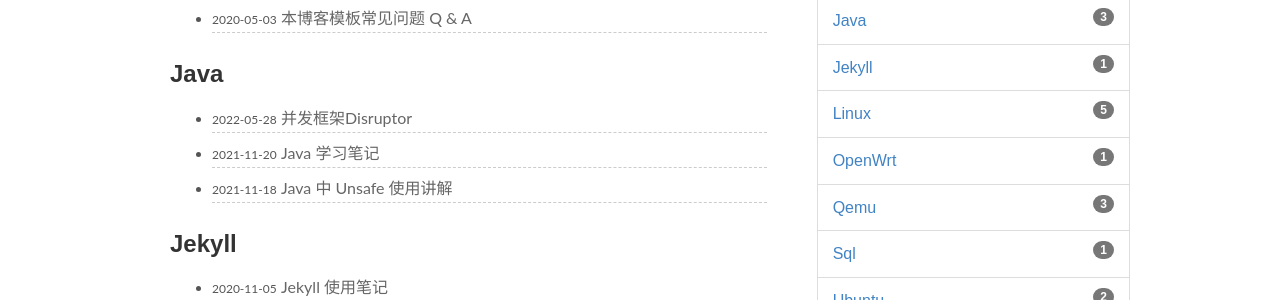
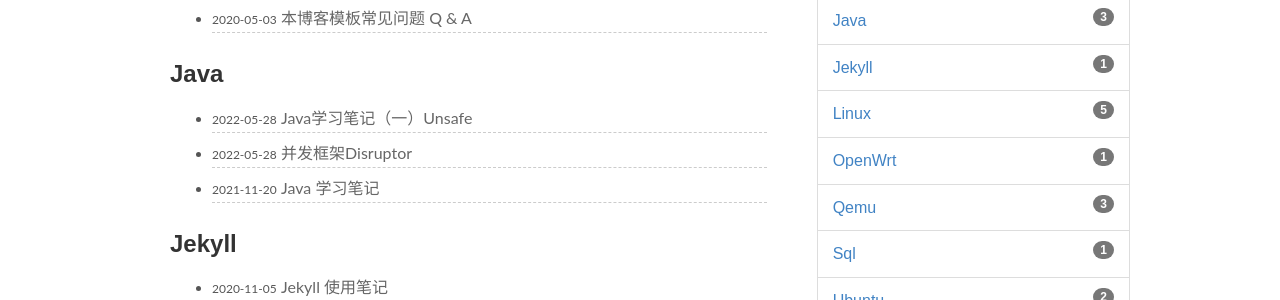
Before and after one commit to hsfengbyte/hsfengbyte.github.io.old, a Jekyll site: the page built from pages/categories.md, in a window 1280 px wide. Shown: the part 430-730 px from the top of the page. Built offline with Jekyll 4.4.1, drawn with Linux system fonts in a browser that asks for light colours.

Commit message:
Java学习笔记 Unsafe

```diff
--- a/_posts/2021-11-18-java-unsafe.md
+++ b/_posts/2022-05-28-java-unsafe.md
@@ -1,6 +1,6 @@
 ---
 layout: post
-title: Java 中 Unsafe 使用讲解
+title: Java学习笔记（一）Unsafe
 categories: Java
 description: java 中 Unsafe 使用讲解
 keywords: Unsafe
```
